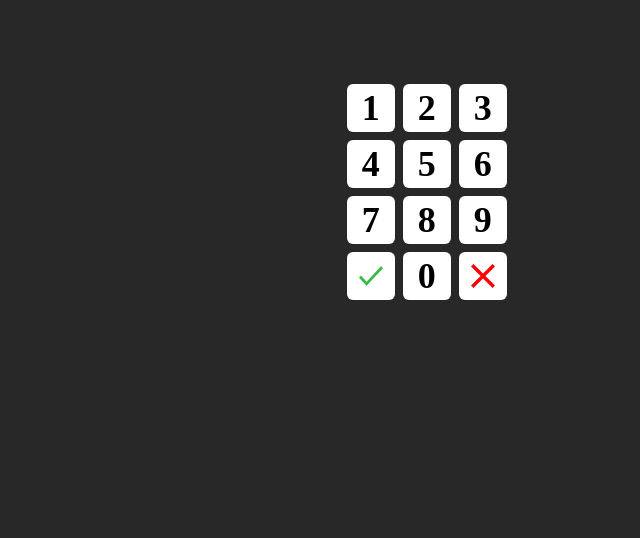
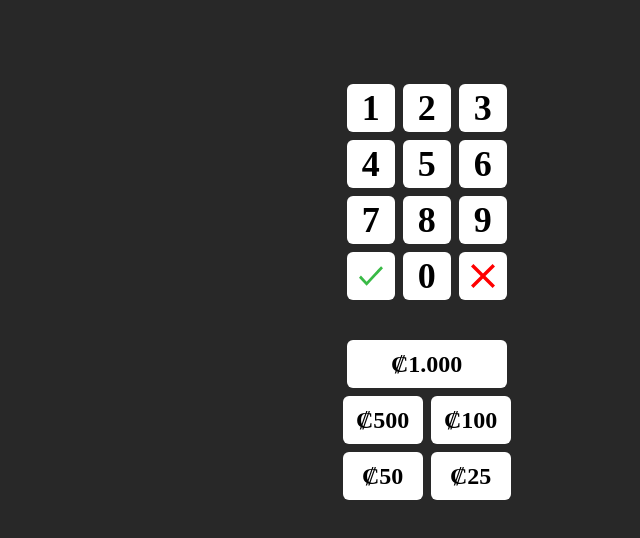
Before and after one commit to AxelMatus/vending_machine, a Next.js app: page / in a window 1280 px wide. Shown: the top 538 px of the page, without its empty margins (640-1280 px from the left). Built offline with nearby package versions, Linux system fonts and the light colour scheme.

Commit message:
added new component money keyboard

```diff
--- /dev/null
+++ b/components/Money_amount_keyboard.js
@@ -0,0 +1,51 @@
+import Button from './Button'
+import { useState } from 'react';
+
+const create_buttons = (value, handleClick) => {
+    const handleButtonClick = (event) => handleClick(event);
+
+    return(
+        <Button key={value.id} width={value.width} height={value.height} bg_color={"bg-white"} text_color={"text-black"} text={value.tag} value={value.value} text_size={"text-2xl font-bold"} handleClick={handleButtonClick}/>
+    )
+}
+
+const create_rows = (values) => {
+    return (
+        <div className='flex justify-center'>
+            { values.map((value) => {
+                return create_buttons(value, value.handleClick);
+            })}
+        </div>
+);}
+
+export default function Money_amount_keyboard (props) {
+    const [userCash, setUserCash] = useState(0);
+
+    const handleUserInput = (event) => {
+        event.preventDefault();
+        setUserCash(userCash + parseInt(event.target.value));
+    }
+
+    const firstRow_buttons = [
+        { id: 1, value: "1000", tag: "₡1.000", width: "w-40", height:"h-12", handleClick: handleUserInput},
+    ]
+
+    const secondRow_buttons = [
+        { id: 2, value: "500", tag: "₡500", width: "w-20", height:"h-12", handleClick: handleUserInput},
+        { id: 3, value: "100", tag: "₡100", width: "w-20", height:"h-12", handleClick: handleUserInput},
+    ]
+
+    const thirdRow_buttons = [
+        { id: 4, value: "50", tag: "₡50", width: "w-20", height:"h-12", handleClick: handleUserInput},
+        { id: 5, value: "25", tag: "₡25", width: "w-20", height:"h-12", handleClick: handleUserInput},
+    ]
+
+    console.log(userCash);
+    return(
+        <div className={`w-${props.width} h-${props.height} ${props.padding}`}>
+                {create_rows(firstRow_buttons)}
+                {create_rows(secondRow_buttons)}
+                {create_rows(thirdRow_buttons)}
+        </div>
+    );
+}
--- a/pages/index.js
+++ b/pages/index.js
@@ -2,16 +2,18 @@ import Head from 'next/head'
 import Image from 'next/image'
 import styles from '../styles/Home.module.css'
 import NumericKeyBoard from '../components/Numeric_keyboard'
+import AmountKeyBoard from '../components/Money_amount_keyboard'
 
 export default function Home() {
   return (
     <div  className="flex">
-    <div className="bg-main-gray h-screen w-2/3">
+      <div className="bg-main-gray h-screen w-2/3">
 
-    </div>
-    <div className="bg-main-gray h-screen w-1/3">
-      <NumericKeyBoard width={"40"} height={"40"} padding={"p-20"}/>
-    </div>
+      </div>
+      <div className="bg-main-gray h-screen w-1/3">
+        <NumericKeyBoard width={"w-40"} height={"h-40"} padding={"pt-20"}/>
+        <AmountKeyBoard width={"w-40"} height={"h-40"} padding={"p-8"}/>
+      </div>
     </div>
   )
 }
```
